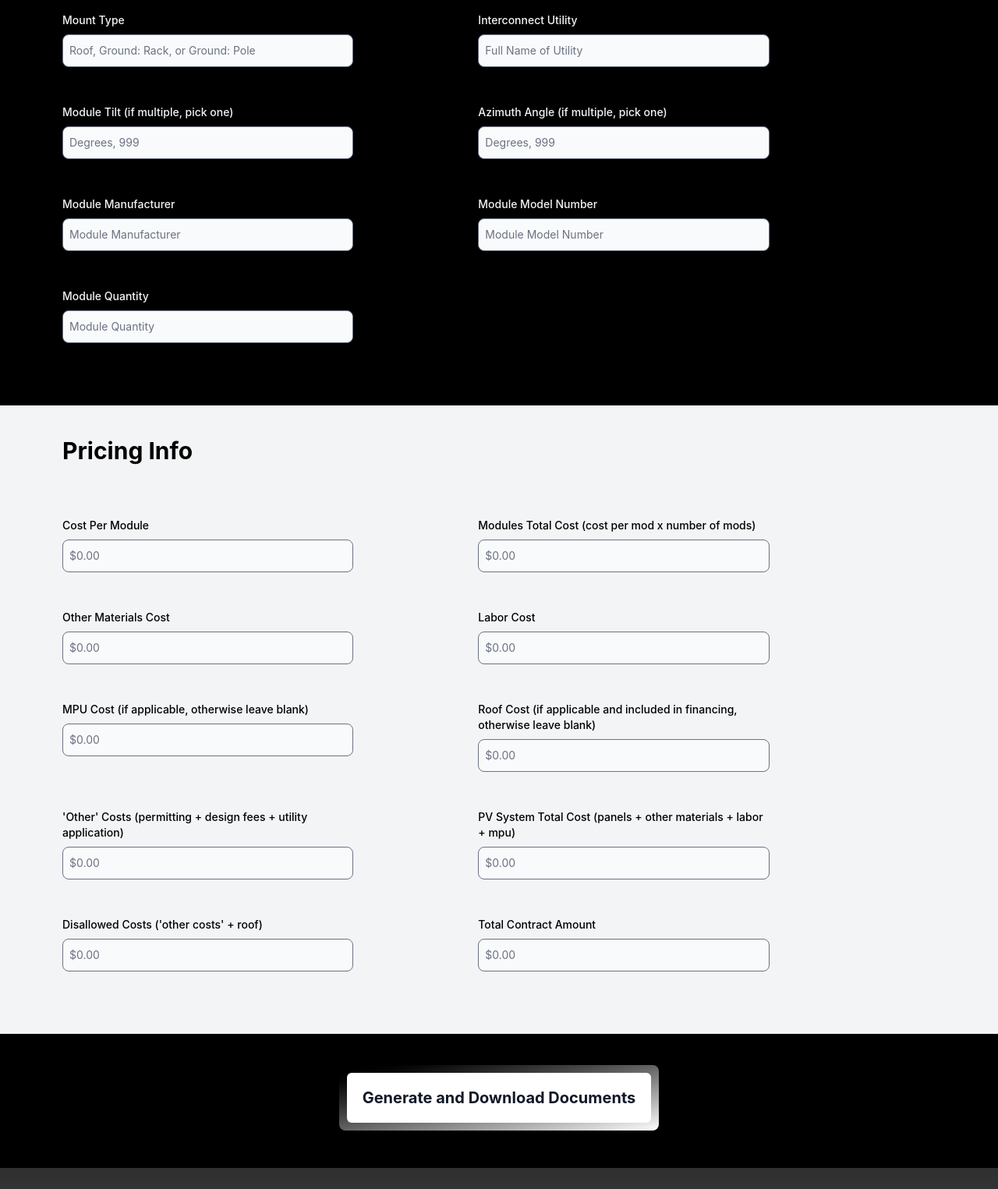
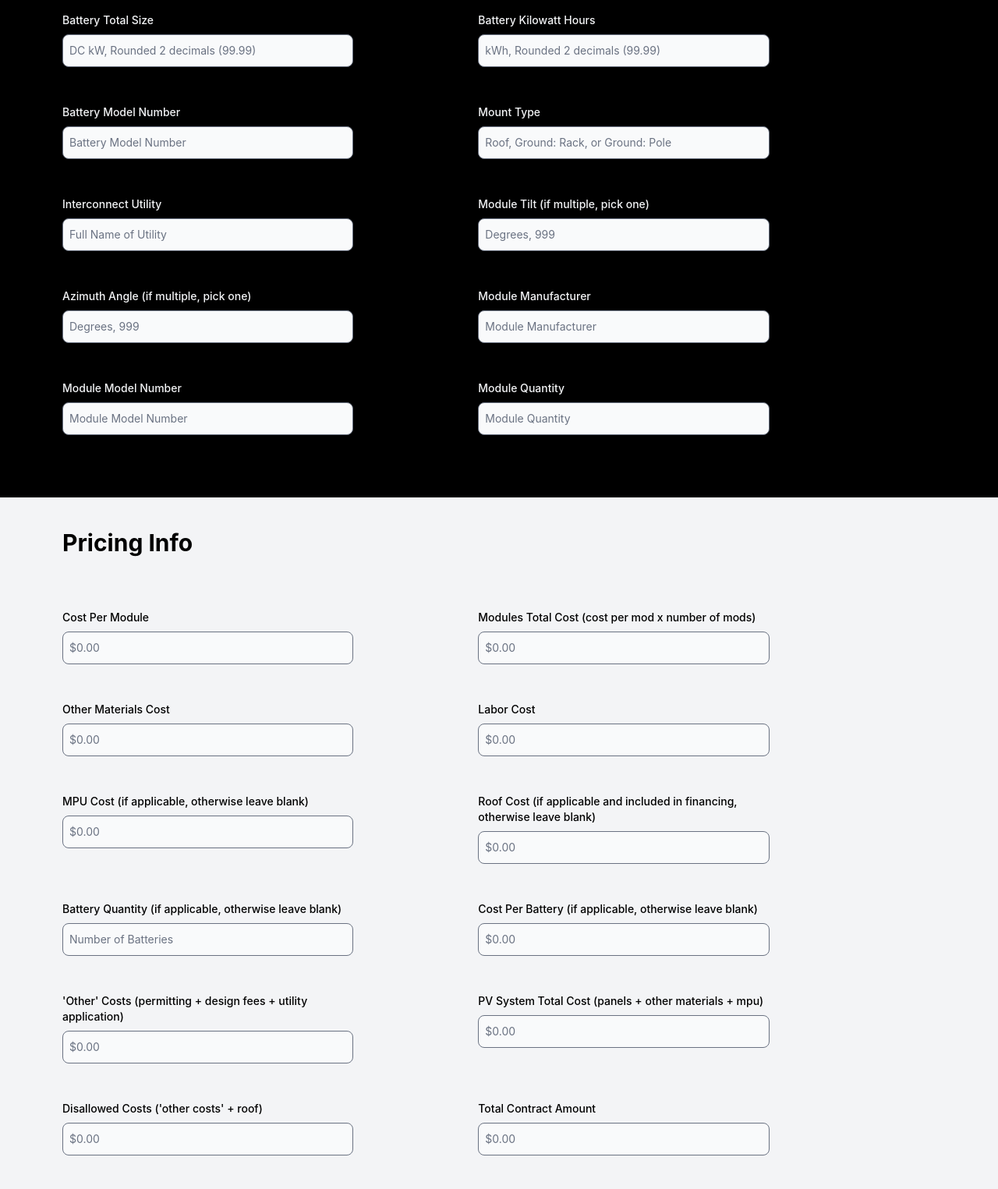
Before and after one commit to amyseibert/nm-solar-tc-form-fill, a website built with Vite: page index.html in a window 1280 px wide. Shown: the part 4580-6105 px from the top of the page at 78% size. Built offline with nearby package versions, Linux system fonts and the light colour scheme; grey boxes are pictures that could not be loaded.

Commit message:
added battery input sections

```diff
--- a/index.html
+++ b/index.html
@@ -260,39 +260,55 @@
 
     <div class="md:flex md:gap-40 w-full">
         <div class="flex flex-col basis-1/3 pb-10">
+            <label for="battery-total-size" class=" my-2 text-sm font-medium text-gray-100">Battery Total Size</label>
+            <input type="text" id="battery-total-size" class="bg-gray-50 border border-gray-500 text-gray-900 text-sm rounded-lg focus:ring-yellow-500 focus:border-yellow-500 ps-2 p-2.5" placeholder="DC kW, Rounded 2 decimals (99.99)" />
+        </div>
+        <div class="flex flex-col basis-1/3 pb-10">
+            <label for="battery-Kwh" class=" my-2 text-sm font-medium text-gray-100 ">Battery Kilowatt Hours</label>
+            <input type="text" id="battery-Kwh" class="bg-gray-50 border border-gray-500 text-gray-900 text-sm rounded-lg focus:ring-yellow-500 focus:border-yellow-500 ps-2 p-2.5" placeholder="kWh, Rounded 2 decimals (99.99)" />
+        </div>
+    </div>
+
+
+    <div class="md:flex md:gap-40 w-full">
+        <div class="flex flex-col basis-1/3 pb-10">
+            <label for="battery-model-number" class=" my-2 text-sm font-medium text-gray-100 ">Battery Model Number</label>
+            <input type="text" id="battery-model-number" class="bg-gray-50 border border-gray-500 text-gray-900 text-sm rounded-lg focus:ring-yellow-500 focus:border-yellow-500 ps-2 p-2.5" placeholder="Battery Model Number" />
+        </div>
+        <div class="flex flex-col basis-1/3 pb-10">
             <label for="mount-type" class=" my-2 text-sm font-medium text-gray-100 ">Mount Type</label>
             <input type="text" id="mount-type" class="bg-gray-50 border border-gray-500 text-gray-900 text-sm rounded-lg focus:ring-yellow-500 focus:border-yellow-500 ps-2 p-2.5" placeholder="Roof, Ground: Rack, or Ground: Pole" />
         </div>
+    </div>
+
+    <div class="md:flex md:gap-40 w-full">
         <div class="flex flex-col basis-1/3 pb-10">
             <label for="interconnect-utility" class=" my-2 text-sm font-medium text-gray-100 ">Interconnect Utility</label>
             <input type="text" id="interconnect-utility" class="bg-gray-50 border border-gray-500 text-gray-900 text-sm rounded-lg focus:ring-yellow-500 focus:border-yellow-500 ps-2 p-2.5" placeholder="Full Name of Utility" />
+        </div>
+        <div class="flex flex-col basis-1/3 pb-10">
+            <label for="module-tilt" class=" my-2 text-sm font-medium text-gray-100 ">Module Tilt (if multiple, pick one)</label>
+            <input type="text" id="module-tilt" class="bg-gray-50 border border-gray-500 text-gray-900 text-sm rounded-lg focus:ring-yellow-500 focus:border-yellow-500 ps-2 p-2.5" placeholder="Degrees, 999" />
+        </div>
+    </div>
+
+    <div class="md:flex md:gap-40 w-full">
+        <div class="flex flex-col basis-1/3 pb-10">
+            <label for="azimuth-angle" class=" my-2 text-sm font-medium text-gray-100 ">Azimuth Angle (if multiple, pick one)</label>
+            <input type="text" id="azimuth-angle" class="bg-gray-50 border border-gray-500 text-gray-900 text-sm rounded-lg focus:ring-yellow-500 focus:border-yellow-500 ps-2 p-2.5" placeholder="Degrees, 999" />
+        </div>
+        <div class="flex flex-col basis-1/3 pb-10">
+            <label for="module-manufacturer" class=" my-2 text-sm font-medium text-gray-100 ">Module Manufacturer</label>
+            <input type="text" id="module-manufacturer" class="bg-gray-50 border border-gray-500 text-gray-900 text-sm rounded-lg focus:ring-yellow-500 focus:border-yellow-500 ps-2 p-2.5" placeholder="Module Manufacturer" />
         </div>
 
     </div>
 
     <div class="md:flex md:gap-40 w-full">
-        <div class="flex flex-col basis-1/3 pb-10">
-            <label for="module-tilt" class=" my-2 text-sm font-medium text-gray-100 ">Module Tilt (if multiple, pick one)</label>
-            <input type="text" id="module-tilt" class="bg-gray-50 border border-gray-500 text-gray-900 text-sm rounded-lg focus:ring-yellow-500 focus:border-yellow-500 ps-2 p-2.5" placeholder="Degrees, 999" />
-        </div>
-        <div class="flex flex-col basis-1/3 pb-10">
-            <label for="azimuth-angle" class=" my-2 text-sm font-medium text-gray-100 ">Azimuth Angle (if multiple, pick one)</label>
-            <input type="text" id="azimuth-angle" class="bg-gray-50 border border-gray-500 text-gray-900 text-sm rounded-lg focus:ring-yellow-500 focus:border-yellow-500 ps-2 p-2.5" placeholder="Degrees, 999" />
-        </div>
-    </div>
-
-    <div class="md:flex md:gap-40 w-full">
-        <div class="flex flex-col basis-1/3 pb-10">
-            <label for="module-manufacturer" class=" my-2 text-sm font-medium text-gray-100 ">Module Manufacturer</label>
-            <input type="text" id="module-manufacturer" class="bg-gray-50 border border-gray-500 text-gray-900 text-sm rounded-lg focus:ring-yellow-500 focus:border-yellow-500 ps-2 p-2.5" placeholder="Module Manufacturer" />
-        </div>
-        <div class="flex flex-col basis-1/3 pb-10">
-            <label for="module-model-number" class=" my-2 text-sm font-medium text-gray-100 ">Module Model Number</label>
-            <input type="text" id="module-model-number" class="bg-gray-50 border border-gray-500 text-gray-900 text-sm rounded-lg focus:ring-yellow-500 focus:border-yellow-500 ps-2 p-2.5" placeholder="Module Model Number" />
-        </div>
-    </div>
-
-        <div class="md:flex md:gap-40 w-full">
+            <div class="flex flex-col basis-1/3 pb-10">
+                <label for="module-model-number" class=" my-2 text-sm font-medium text-gray-100 ">Module Model Number</label>
+                <input type="text" id="module-model-number" class="bg-gray-50 border border-gray-500 text-gray-900 text-sm rounded-lg focus:ring-yellow-500 focus:border-yellow-500 ps-2 p-2.5" placeholder="Module Model Number" />
+            </div>
         <div class="flex flex-col basis-1/3 pb-10">
             <label for="module-quantity" class=" my-2 text-sm font-medium text-gray-100 ">Module Quantity</label>
             <input type="text" id="module-quantity" class="bg-gray-50 border border-gray-500 text-gray-900 text-sm rounded-lg focus:ring-yellow-500 focus:border-yellow-500 ps-2 p-2.5" placeholder="Module Quantity" />
@@ -338,11 +354,22 @@
 
     <div class="md:flex md:gap-40 w-full">
         <div class="flex flex-col basis-1/3 pb-10">
+            <label for="battery-quantity" class=" my-2 text-sm font-medium text-black ">Battery Quantity (if applicable, otherwise leave blank)</label>
+            <input type="text" id="battery-quantity" class="bg-gray-50 border border-gray-500 text-gray-900 text-sm rounded-lg focus:ring-yellow-500 focus:border-yellow-500 ps-2 p-2.5" placeholder="Number of Batteries" />
+        </div>
+        <div class="flex flex-col basis-1/3 pb-10">
+            <label for="cost-per-battery" class=" my-2 text-sm font-medium text-black ">Cost Per Battery (if applicable, otherwise leave blank)</label>
+            <input type="text" id="cost-per-battery" class="bg-gray-50 border border-gray-500 text-gray-900 text-sm rounded-lg focus:ring-yellow-500 focus:border-yellow-500 ps-2 p-2.5" placeholder="$0.00" />
+        </div>
+    </div>
+
+    <div class="md:flex md:gap-40 w-full">
+        <div class="flex flex-col basis-1/3 pb-10">
             <label for="other-costs" class=" my-2 text-sm font-medium text-black">'Other' Costs (permitting + design fees + utility application)</label>
             <input type="text" id="other-costs" class="bg-gray-50 border border-gray-500 text-gray-900 text-sm rounded-lg focus:ring-yellow-500 focus:border-yellow-500 ps-2 p-2.5" placeholder="$0.00" />
         </div>
         <div class="flex flex-col basis-1/3 pb-10">
-            <label for="total-system-cost" class=" my-2 text-sm font-medium text-black ">PV System Total Cost (panels + other materials + labor + mpu)</label>
+            <label for="total-system-cost" class=" my-2 text-sm font-medium text-black ">PV System Total Cost (panels + other materials + mpu)</label>
             <input type="text" id="total-system-cost" class="bg-gray-50 border border-gray-500 text-gray-900 text-sm rounded-lg focus:ring-yellow-500 focus:border-yellow-500 ps-2 p-2.5" placeholder="$0.00" />
         </div>
     </div>
--- a/src/main.js
+++ b/src/main.js
@@ -189,7 +189,7 @@ document.getElementById('generatePDF').addEventListener('click', async () => {
     const blob2 = new Blob([filledPdfBytes2], { type: 'application/pdf' });
     const link2 = document.createElement('a');
     link2.href = URL.createObjectURL(blob2);
-    link2.download = `Contactor_Invoice_${formData.customerName}.pdf`;
+    link2.download = `Contractor_Invoice_${formData.customerName}.pdf`;
     link2.click();
 
     const blob3 = new Blob([filledPdfBytes3], { type: 'application/pdf' });
```
